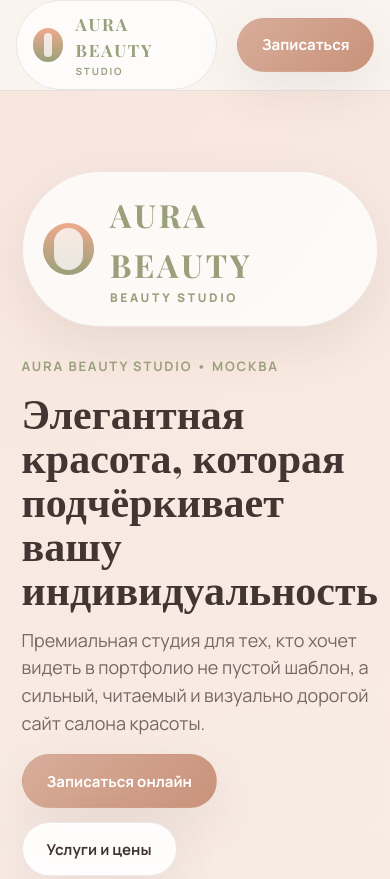
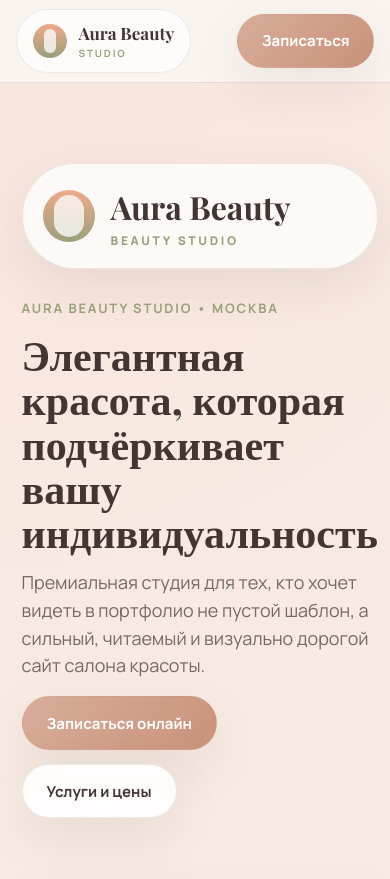
Before and after one commit to zagrailahkubekova-source/victoria-veiland-site, a plain HTML site: page index.html in a window 390 px wide. Shown: the top 879 px of the page. Drawn offline with nearby package versions, Linux system fonts and the light colour scheme.

Commit message:
Update index.html

```diff
--- a/index.html
+++ b/index.html
@@ -1,4 +1,4 @@
-      <!DOCTYPE html>
+<!DOCTYPE html>
 <html lang="ru">
 <head>
   <meta charset="UTF-8" />
@@ -115,7 +115,14 @@
       border-radius: 999px;
     }
     .brand strong { display: block; font-family: "Playfair Display", serif; font-size: 20px; }
-    .brand span { display: block; font-size: 11px; color: var(--olive); font-weight: 700; letter-spacing: .18em; text-transform: uppercase; }
+    .brand .mini-text {
+      display: block;
+      font-size: 11px;
+      color: var(--olive);
+      font-weight: 700;
+      letter-spacing: .18em;
+      text-transform: uppercase;
+    }
 
     .nav {
       display: flex;
@@ -165,7 +172,14 @@
     }
     .hero-logo .brand-mark { width: 52px; height: 52px; }
     .hero-logo strong { font-family: "Playfair Display", serif; font-size: 32px; display: block; }
-    .hero-logo span { color: var(--olive); text-transform: uppercase; letter-spacing: .22em; font-weight: 800; font-size: 12px; }
+    .hero-logo .mini-text {
+      color: var(--olive);
+      text-transform: uppercase;
+      letter-spacing: .22em;
+      font-weight: 800;
+      font-size: 12px;
+      display: block;
+    }
     .hero-copy p.lead { font-size: 20px; max-width: 760px; }
 
     .hero-visual {
@@ -500,7 +514,7 @@
       .gallery-item:nth-child(6) { min-height: 220px; }
       .footer-wrap { justify-content: center; text-align: center; }
       .brand strong { font-size: 17px; }
-      .brand span { font-size: 10px; }
+      .brand .mini-text { font-size: 10px; }
     }
   </style>
 </head>
@@ -511,7 +525,7 @@
         <span class="brand-mark"></span>
         <span>
           <strong>Aura Beauty</strong>
-          <span>Studio</span>
+          <span class="mini-text">Studio</span>
         </span>
       </a>
       <nav class="nav">
@@ -535,7 +549,7 @@
             <span class="brand-mark"></span>
             <span>
               <strong>Aura Beauty</strong>
-              <span>Beauty Studio</span>
+              <span class="mini-text">Beauty Studio</span>
             </span>
           </div>
           <span class="eyebrow">AURA BEAUTY STUDIO • МОСКВА</span>
@@ -709,7 +723,7 @@
         <span class="brand-mark"></span>
         <span>
           <strong style="font-size:16px;">Aura Beauty</strong>
-          <span>Studio</span>
+          <span class="mini-text">Studio</span>
         </span>
       </a>
       <div style="color:var(--muted)">© Aura Beauty Studio</div>
```
